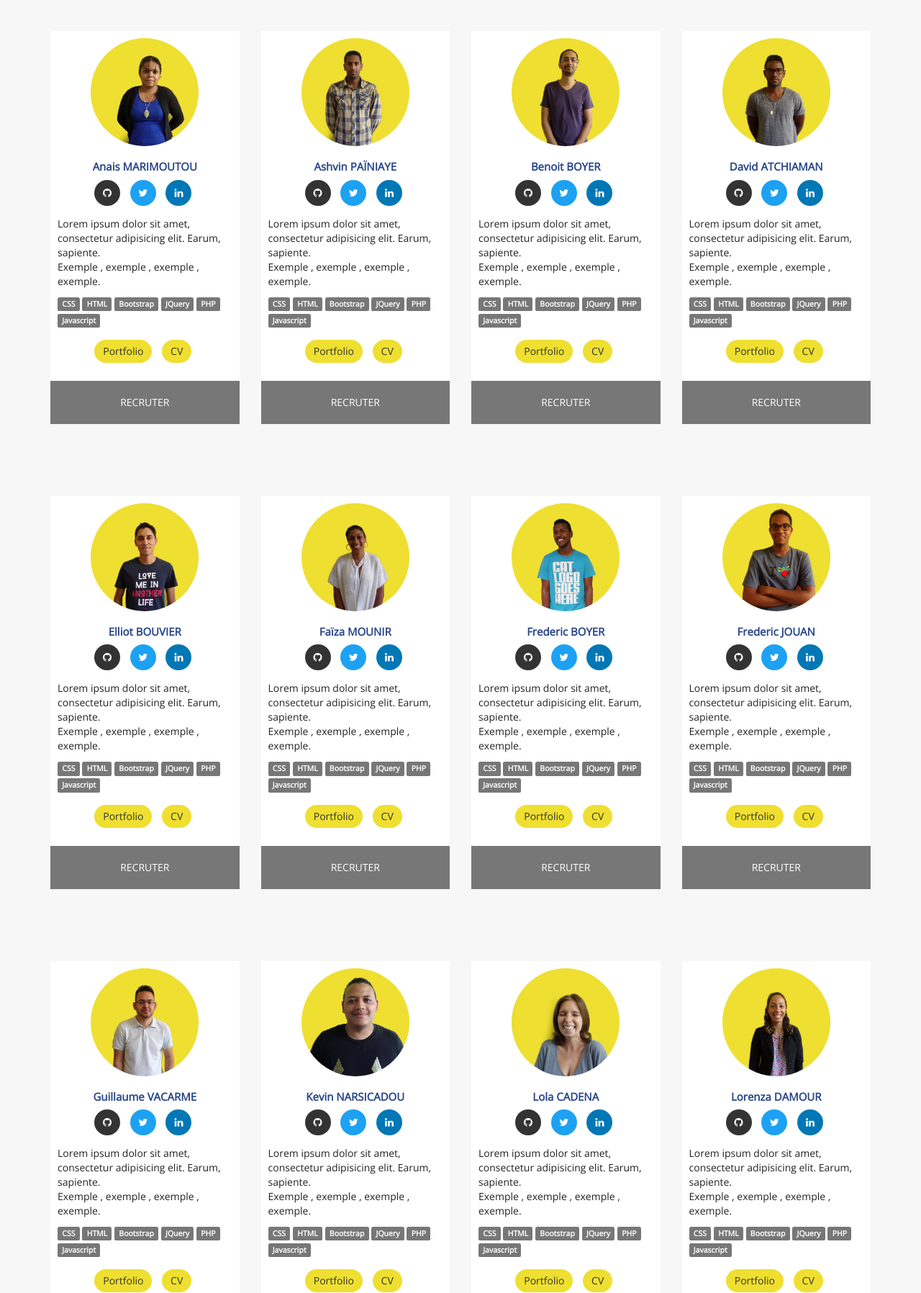
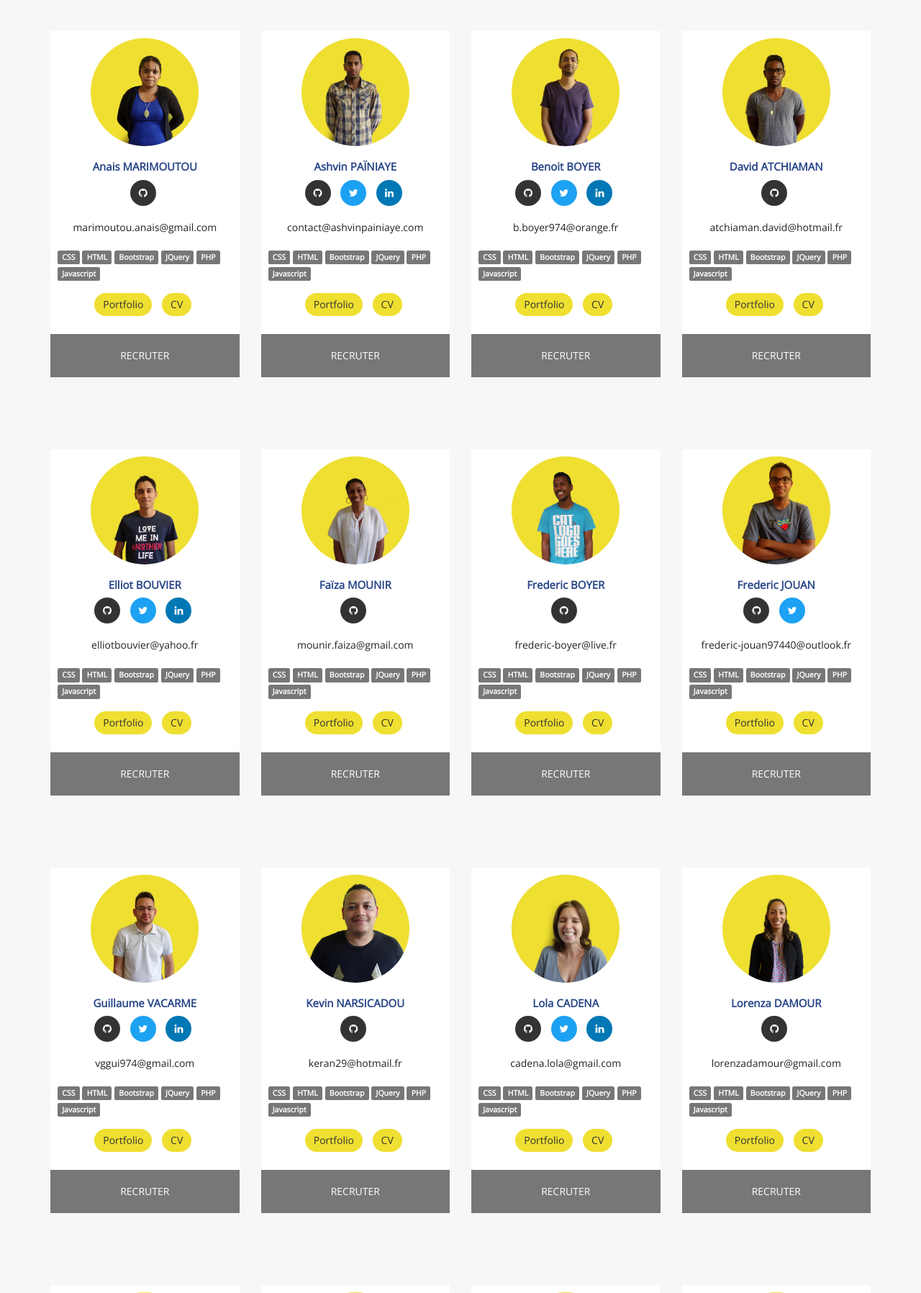
Before and after one commit to AshvinPainiaye/Plateforme-Simplon-Reunion, a PHP site: page /apprenant.php in a window 1280 px wide. Shown: the part 406-2202 px from the top of the page at 72% size. Run offline with PHP 8.4, Linux system fonts and the light colour scheme.

Commit message:
maj coordonne apprenant

```diff
--- a/apprenant.php
+++ b/apprenant.php
@@ -80,19 +80,12 @@
                         <div class="social">
                             <ul class="list-inline">
                                 <li>
-                                    <a href="#" class="btn btn-default github"><i class="fa fa-github fa-fw"></i> </a>
-                                </li>
-                                <li>
-                                    <a href="#" class="btn btn-default twitter"><i class="fa fa-twitter fa-fw"></i></a>
-                                </li>
-                                <li>
-                                    <a href="#" class="btn btn-default linkedin"><i class="fa fa-linkedin fa-fw"></i></a>
+                                    <a href="https://github.com/Anais02" class="btn btn-default github"><i class="fa fa-github fa-fw"></i> </a>
                                 </li>
                             </ul>
                         </div>
                         <p>
-                            Lorem ipsum dolor sit amet, consectetur adipisicing elit. Earum, sapiente.
-                            <br> Exemple , exemple , exemple , exemple.
+                            marimoutou.anais@gmail.com
                         </p>
                         <div class="tag">
                             <span class="label label-default">CSS</span>
@@ -124,13 +117,12 @@
                                     <a href="https://twitter.com/AshvinPainiaye" target="_blank" class="btn btn-default twitter"><i class="fa fa-twitter fa-fw"></i></a>
                                 </li>
                                 <li>
-                                    <a href="#" class="btn btn-default linkedin"><i class="fa fa-linkedin fa-fw"></i></a>
+                                    <a href="https://www.linkedin.com/in/ashvin-painiaye-29b091118" class="btn btn-default linkedin"><i class="fa fa-linkedin fa-fw"></i></a>
                                 </li>
                             </ul>
                         </div>
                         <p>
-                            Lorem ipsum dolor sit amet, consectetur adipisicing elit. Earum, sapiente.
-                            <br> Exemple , exemple , exemple , exemple.
+                            contact@ashvinpainiaye.com
                         </p>
                         <div class="tag">
                             <span class="label label-default">CSS</span>
@@ -141,7 +133,7 @@
                             <span class="label label-default">Javascript</span>
                         </div>
                         <ul class="list-inline portfolio">
-                            <li><a href="http://ashvinpainiaye.github.io" target="_blank" class="btn btn-default btn-md">Portfolio</a></li>
+                            <li><a href="http://ashvinpainiaye.com" target="_blank" class="btn btn-default btn-md">Portfolio</a></li>
                             <li><a href="#" class="btn btn-default btn-md">CV</a></li>
                         </ul>
                     </div>
@@ -168,8 +160,7 @@
                             </ul>
                         </div>
                         <p>
-                            Lorem ipsum dolor sit amet, consectetur adipisicing elit. Earum, sapiente.
-                            <br> Exemple , exemple , exemple , exemple.
+                            b.boyer974@orange.fr
                         </p>
                         <div class="tag">
                             <span class="label label-default">CSS</span>
@@ -195,19 +186,12 @@
                         <div class="social">
                             <ul class="list-inline">
                                 <li>
-                                    <a href="#" class="btn btn-default github"><i class="fa fa-github fa-fw"></i> </a>
-                                </li>
-                                <li>
-                                    <a href="#" class="btn btn-default twitter"><i class="fa fa-twitter fa-fw"></i></a>
-                                </li>
-                                <li>
-                                    <a href="#" class="btn btn-default linkedin"><i class="fa fa-linkedin fa-fw"></i></a>
+                                    <a href="https://github.com/davidatc" class="btn btn-default github"><i class="fa fa-github fa-fw"></i> </a>
                                 </li>
                             </ul>
                         </div>
                         <p>
-                            Lorem ipsum dolor sit amet, consectetur adipisicing elit. Earum, sapiente.
-                            <br> Exemple , exemple , exemple , exemple.
+                            atchiaman.david@hotmail.fr
                         </p>
                         <div class="tag">
                             <span class="label label-default">CSS</span>
@@ -233,20 +217,19 @@
                         <div class="social">
                             <ul class="list-inline">
                                 <li>
-                                    <a href="#" class="btn btn-default github"><i class="fa fa-github fa-fw"></i> </a>
+                                    <a href="https://github.com/zneel/" class="btn btn-default github"><i class="fa fa-github fa-fw"></i> </a>
                                 </li>
                                 <li>
-                                    <a href="#" class="btn btn-default twitter"><i class="fa fa-twitter fa-fw"></i></a>
+                                    <a href="https://twitter.com/elliot_bouvier" class="btn btn-default twitter"><i class="fa fa-twitter fa-fw"></i></a>
                                 </li>
 
                                 <li>
-                                    <a href="#" class="btn btn-default linkedin"><i class="fa fa-linkedin fa-fw"></i></a>
+                                    <a href="https://www.linkedin.com/in/elliotbouvier" class="btn btn-default linkedin"><i class="fa fa-linkedin fa-fw"></i></a>
                                 </li>
                             </ul>
                         </div>
                         <p>
-                            Lorem ipsum dolor sit amet, consectetur adipisicing elit. Earum, sapiente.
-                            <br> Exemple , exemple , exemple , exemple.
+                            elliotbouvier@yahoo.fr
                         </p>
                         <div class="tag">
                             <span class="label label-default">CSS</span>
@@ -259,7 +242,7 @@
 
                         <ul class="list-inline portfolio">
                             <li><a href="#" class="btn btn-default btn-md">Portfolio</a></li>
-                            <li><a href="#" class="btn btn-default btn-md">CV</a></li>
+                            <li><a href="elliotbouvier.com" class="btn btn-default btn-md">CV</a></li>
                         </ul>
                     </div>
                     <a href="contact-apprenant.php" target="_blank" class="btn btn-default contacter" role="button">RECRUTER</a>
@@ -273,20 +256,12 @@
                         <div class="social">
                             <ul class="list-inline">
                                 <li>
-                                    <a href="#" class="btn btn-default github"><i class="fa fa-github fa-fw"></i> </a>
-                                </li>
-                                <li>
-                                    <a href="#" class="btn btn-default twitter"><i class="fa fa-twitter fa-fw"></i></a>
-                                </li>
-
-                                <li>
-                                    <a href="#" class="btn btn-default linkedin"><i class="fa fa-linkedin fa-fw"></i></a>
+                                    <a href="https://github.com/FaizaM" class="btn btn-default github"><i class="fa fa-github fa-fw"></i> </a>
                                 </li>
                             </ul>
                         </div>
                         <p>
-                            Lorem ipsum dolor sit amet, consectetur adipisicing elit. Earum, sapiente.
-                            <br> Exemple , exemple , exemple , exemple.
+                            mounir.faiza@gmail.com
                         </p>
                         <div class="tag">
                             <span class="label label-default">CSS</span>
@@ -312,20 +287,12 @@
                         <div class="social">
                             <ul class="list-inline">
                                 <li>
-                                    <a href="#" class="btn btn-default github"><i class="fa fa-github fa-fw"></i> </a>
-                                </li>
-                                <li>
-                                    <a href="#" class="btn btn-default twitter"><i class="fa fa-twitter fa-fw"></i></a>
-                                </li>
-
-                                <li>
-                                    <a href="#" class="btn btn-default linkedin"><i class="fa fa-linkedin fa-fw"></i></a>
+                                    <a href="https://github.com/Sweezy974" class="btn btn-default github"><i class="fa fa-github fa-fw"></i> </a>
                                 </li>
                             </ul>
                         </div>
                         <p>
-                            Lorem ipsum dolor sit amet, consectetur adipisicing elit. Earum, sapiente.
-                            <br> Exemple , exemple , exemple , exemple.
+                            frederic-boyer@live.fr
                         </p>
                         <div class="tag">
                             <span class="label label-default">CSS</span>
@@ -351,19 +318,15 @@
                         <div class="social">
                             <ul class="list-inline">
                                 <li>
-                                    <a href="#" class="btn btn-default github"><i class="fa fa-github fa-fw"></i> </a>
+                                    <a href="https://github.com/JFrederic" class="btn btn-default github"><i class="fa fa-github fa-fw"></i> </a>
                                 </li>
                                 <li>
-                                    <a href="#" class="btn btn-default twitter"><i class="fa fa-twitter fa-fw"></i></a>
-                                </li>
-                                <li>
-                                    <a href="#" class="btn btn-default linkedin"><i class="fa fa-linkedin fa-fw"></i></a>
+                                    <a href="https://twitter.com/jouan97440" class="btn btn-default twitter"><i class="fa fa-twitter fa-fw"></i></a>
                                 </li>
                             </ul>
                         </div>
                         <p>
-                            Lorem ipsum dolor sit amet, consectetur adipisicing elit. Earum, sapiente.
-                            <br> Exemple , exemple , exemple , exemple.
+                            frederic-jouan97440@outlook.fr
                         </p>
                         <div class="tag">
                             <span class="label label-default">CSS</span>
@@ -389,20 +352,19 @@
                         <div class="social">
                             <ul class="list-inline">
                                 <li>
-                                    <a href="#" class="btn btn-default github"><i class="fa fa-github fa-fw"></i> </a>
+                                    <a href="https://github.com/CroOn974" class="btn btn-default github"><i class="fa fa-github fa-fw"></i> </a>
                                 </li>
                                 <li>
-                                    <a href="#" class="btn btn-default twitter"><i class="fa fa-twitter fa-fw"></i></a>
+                                    <a href="https://twitter.com/CroOn974" class="btn btn-default twitter"><i class="fa fa-twitter fa-fw"></i></a>
                                 </li>
 
                                 <li>
-                                    <a href="#" class="btn btn-default linkedin"><i class="fa fa-linkedin fa-fw"></i></a>
+                                    <a href="https://www.linkedin.com/in/guillaume-vacarme-150827121" class="btn btn-default linkedin"><i class="fa fa-linkedin fa-fw"></i></a>
                                 </li>
                             </ul>
                         </div>
                         <p>
-                            Lorem ipsum dolor sit amet, consectetur adipisicing elit. Earum, sapiente.
-                            <br> Exemple , exemple , exemple , exemple.
+                            vggui974@gmail.com
                         </p>
                         <div class="tag">
                             <span class="label label-default">CSS</span>
@@ -428,20 +390,12 @@
                         <div class="social">
                             <ul class="list-inline">
                                 <li>
-                                    <a href="#" class="btn btn-default github"><i class="fa fa-github fa-fw"></i> </a>
-                                </li>
-                                <li>
-                                    <a href="#" class="btn btn-default twitter"><i class="fa fa-twitter fa-fw"></i></a>
-                                </li>
-
-                                <li>
-                                    <a href="#" class="btn btn-default linkedin"><i class="fa fa-linkedin fa-fw"></i></a>
+                                    <a href="https://github.com/keran29" class="btn btn-default github"><i class="fa fa-github fa-fw"></i> </a>
                                 </li>
                             </ul>
                         </div>
                         <p>
-                            Lorem ipsum dolor sit amet, consectetur adipisicing elit. Earum, sapiente.
-                            <br> Exemple , exemple , exemple , exemple.
+                            keran29@hotmail.fr
                         </p>
                         <div class="tag">
                             <span class="label label-default">CSS</span>
@@ -467,20 +421,19 @@
                         <div class="social">
                             <ul class="list-inline">
                                 <li>
-                                    <a href="#" class="btn btn-default github"><i class="fa fa-github fa-fw"></i> </a>
+                                    <a href="https://github.com/Grenouille974" class="btn btn-default github"><i class="fa fa-github fa-fw"></i> </a>
                                 </li>
                                 <li>
-                                    <a href="#" class="btn btn-default twitter"><i class="fa fa-twitter fa-fw"></i></a>
+                                    <a href="https://twitter.com/N1Grenouille" class="btn btn-default twitter"><i class="fa fa-twitter fa-fw"></i></a>
                                 </li>
 
                                 <li>
-                                    <a href="#" class="btn btn-default linkedin"><i class="fa fa-linkedin fa-fw"></i></a>
+                                    <a href="www.linkedin.com/in/lolacadena" class="btn btn-default linkedin"><i class="fa fa-linkedin fa-fw"></i></a>
                                 </li>
                             </ul>
                         </div>
                         <p>
-                            Lorem ipsum dolor sit amet, consectetur adipisicing elit. Earum, sapiente.
-                            <br> Exemple , exemple , exemple , exemple.
+                            cadena.lola@gmail.com
                         </p>
                         <div class="tag">
                             <span class="label label-default">CSS</span>
@@ -506,20 +459,12 @@
                         <div class="social">
                             <ul class="list-inline">
                                 <li>
-                                    <a href="#" class="btn btn-default github"><i class="fa fa-github fa-fw"></i> </a>
-                                </li>
-                                <li>
-                                    <a href="#" class="btn btn-default twitter"><i class="fa fa-twitter fa-fw"></i></a>
-                                </li>
-
-                                <li>
-                                    <a href="#" class="btn btn-default linkedin"><i class="fa fa-linkedin fa-fw"></i></a>
+                                    <a href="https://github.com/LorenzaDamour" class="btn btn-default github"><i class="fa fa-github fa-fw"></i> </a>
                                 </li>
                             </ul>
                         </div>
                         <p>
-                            Lorem ipsum dolor sit amet, consectetur adipisicing elit. Earum, sapiente.
-                            <br> Exemple , exemple , exemple , exemple.
+                            lorenzadamour@gmail.com
                         </p>
                         <div class="tag">
                             <span class="label label-default">CSS</span>
@@ -545,20 +490,15 @@
                         <div class="social">
                             <ul class="list-inline">
                                 <li>
-                                    <a href="#" class="btn btn-default github"><i class="fa fa-github fa-fw"></i> </a>
+                                    <a href="https://github.com/Iudo" class="btn btn-default github"><i class="fa fa-github fa-fw"></i> </a>
                                 </li>
                                 <li>
-                                    <a href="#" class="btn btn-default twitter"><i class="fa fa-twitter fa-fw"></i></a>
-                                </li>
-
-                                <li>
-                                    <a href="#" class="btn btn-default linkedin"><i class="fa fa-linkedin fa-fw"></i></a>
+                                    <a href="https://twitter.com/Ludovic974" class="btn btn-default twitter"><i class="fa fa-twitter fa-fw"></i></a>
                                 </li>
                             </ul>
                         </div>
                         <p>
-                            Lorem ipsum dolor sit amet, consectetur adipisicing elit. Earum, sapiente.
-                            <br> Exemple , exemple , exemple , exemple.
+                            ludovic.dieudonne@hotmail.com
                         </p>
                         <div class="tag">
                             <span class="label label-default">CSS</span>
@@ -584,20 +524,15 @@
                         <div class="social">
                             <ul class="list-inline">
                                 <li>
-                                    <a href="#" class="btn btn-default github"><i class="fa fa-github fa-fw"></i> </a>
+                                    <a href="https://github.com/Dipsy974" class="btn btn-default github"><i class="fa fa-github fa-fw"></i> </a>
                                 </li>
                                 <li>
-                                    <a href="#" class="btn btn-default twitter"><i class="fa fa-twitter fa-fw"></i></a>
-                                </li>
-
-                                <li>
-                                    <a href="#" class="btn btn-default linkedin"><i class="fa fa-linkedin fa-fw"></i></a>
+                                    <a href="https://twitter.com/Dipsy974" class="btn btn-default twitter"><i class="fa fa-twitter fa-fw"></i></a>
                                 </li>
                             </ul>
                         </div>
                         <p>
-                            Lorem ipsum dolor sit amet, consectetur adipisicing elit. Earum, sapiente.
-                            <br> Exemple , exemple , exemple , exemple.
+                            mathieujulie974@hotmail.com
                         </p>
                         <div class="tag">
                             <span class="label label-default">CSS</span>
@@ -623,20 +558,12 @@
                         <div class="social">
                             <ul class="list-inline">
                                 <li>
-                                    <a href="#" class="btn btn-default github"><i class="fa fa-github fa-fw"></i> </a>
-                                </li>
-                                <li>
-                                    <a href="#" class="btn btn-default twitter"><i class="fa fa-twitter fa-fw"></i></a>
-                                </li>
-
-                                <li>
-                                    <a href="#" class="btn btn-default linkedin"><i class="fa fa-linkedin fa-fw"></i></a>
+                                    <a href="https://github.com/petula" class="btn btn-default github"><i class="fa fa-github fa-fw"></i> </a>
                                 </li>
                             </ul>
                         </div>
                         <p>
-                            Lorem ipsum dolor sit amet, consectetur adipisicing elit. Earum, sapiente.
-                            <br> Exemple , exemple , exemple , exemple.
+                            marie.petula@orange.fr
                         </p>
                         <div class="tag">
                             <span class="label label-default">CSS</span>
@@ -662,20 +589,12 @@
                         <div class="social">
                             <ul class="list-inline">
                                 <li>
-                                    <a href="#" class="btn btn-default github"><i class="fa fa-github fa-fw"></i> </a>
-                                </li>
-                                <li>
-                                    <a href="#" class="btn btn-default twitter"><i class="fa fa-twitter fa-fw"></i></a>
-                                </li>
-
-                                <li>
-                                    <a href="#" class="btn btn-default linkedin"><i class="fa fa-linkedin fa-fw"></i></a>
+                                    <a href="https://github.com/pdevezeaud" class="btn btn-default github"><i class="fa fa-github fa-fw"></i> </a>
                                 </li>
                             </ul>
                         </div>
                         <p>
-                            Lorem ipsum dolor sit amet, consectetur adipisicing elit. Earum, sapiente.
-                            <br> Exemple , exemple , exemple , exemple.
+                            pdevezeaud@yahoo.fr
                         </p>
                         <div class="tag">
                             <span class="label label-default">CSS</span>
--- a/css/main.css
+++ b/css/main.css
@@ -285,9 +285,10 @@ strong {
       background-color: #ffffff;
       padding: 10px; }
     #apprenants article p {
-      margin-top: 15px;
+      margin-top: 20px;
+      margin-bottom: 20px;
       color: #222222;
-      text-align: left; }
+      text-align: center; }
     #apprenants article h3 {
       text-align: center;
       color: #2a4789;
--- a/scss/main.scss
+++ b/scss/main.scss
@@ -386,9 +386,10 @@ strong {
             padding: 10px;
         }
         p {
-            margin-top: 15px;
+            margin-top: 20px;
+            margin-bottom: 20px;
             color: $couleur3;
-            text-align: left;
+            text-align: center;
         }
         h3 {
             text-align: center;
```
Also changed, not shown: contact-projet.php (line endings or trailing spaces), 1 other file.
